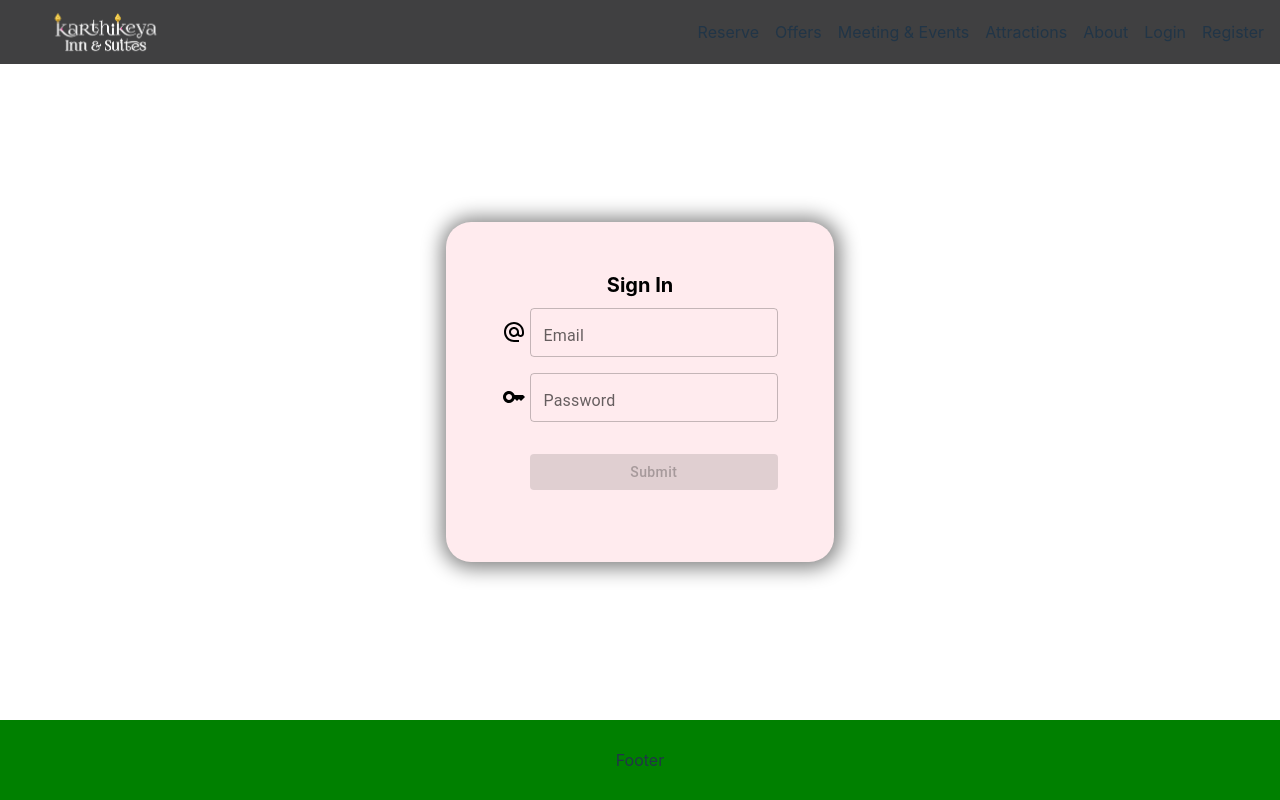
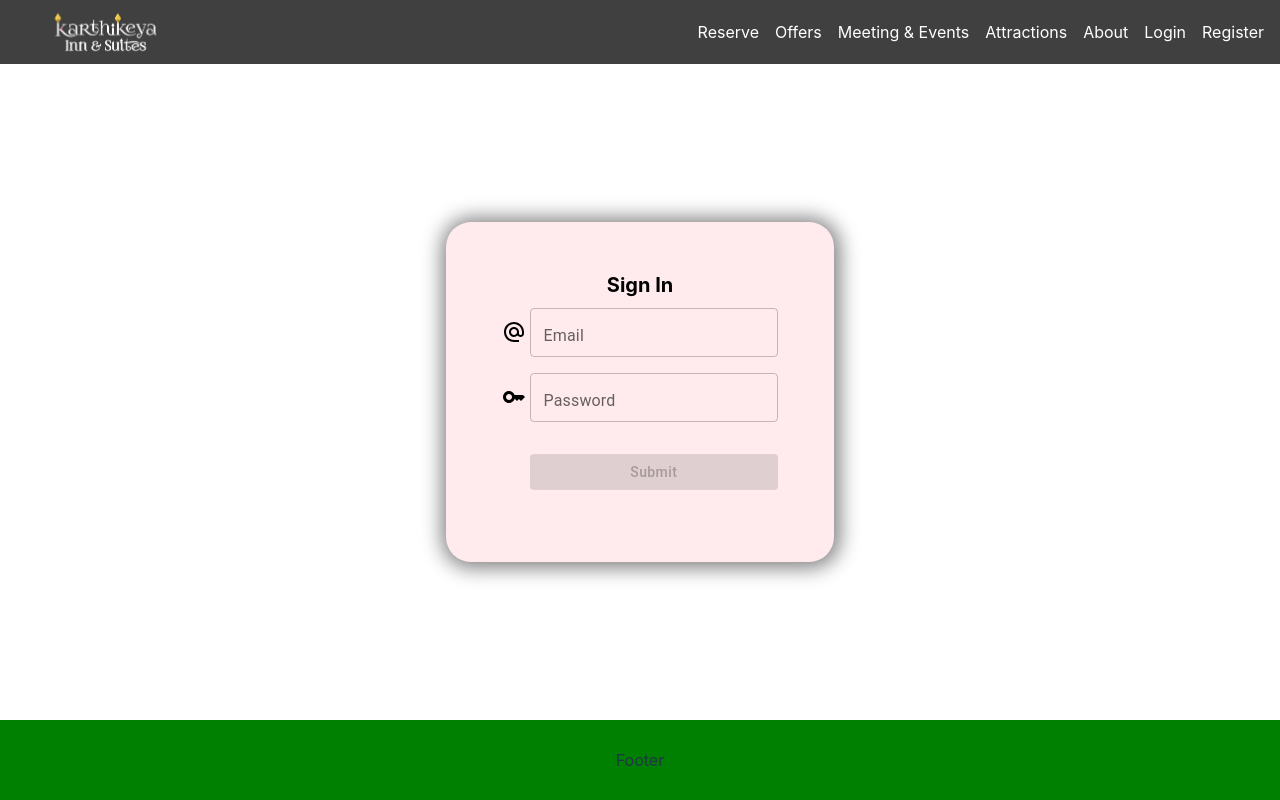
Before and after one commit to sampathbabu/hotel-booking, a React (Vite) app: page /login in a window 1280 px wide. Built offline with nearby package versions, Linux system fonts and the light colour scheme.

Commit message:
Fixed white color in header

```diff
--- a/src/App.jsx
+++ b/src/App.jsx
@@ -1,5 +1,5 @@
 import "./App.css";
-import { Box, Grid } from "@mui/material";
+import { Box, createTheme, Grid, ThemeProvider } from "@mui/material";
 import Header from "./common/components/Header/index.jsx";
 import BG from "./assets/bg.jpeg";
 import { useState } from "react";
@@ -11,7 +11,13 @@ function App() {
   String.prototype.capitalize = () => {
     return this.substring(0).toUpperCase() + this.substring(1);
   };
+  const theme=createTheme({
+    palette:{
+      mode:"light"
+    }
+  })
   return (
+    <ThemeProvider theme={theme}>
     <RecoilRoot>
         <BrowserRouter>
           <Grid
@@ -68,6 +74,7 @@ function App() {
           </Grid>
         </BrowserRouter>
     </RecoilRoot>
+    </ThemeProvider>
   );
   // return (
   //   <Box sx={{minWidth:'97.5vw',height:"100vh",padding:"0 1vw",border:'1px solid orange',position:'relative'}}>
--- a/src/common/components/Header/index.jsx
+++ b/src/common/components/Header/index.jsx
@@ -20,7 +20,7 @@ const Header = ({showHeaderMenu,setHeaderMenu}) => {
     console.log(showMenu);
   },[showHeaderMenu])
   return (
-    <Grid
+    <Grid color={"white"}
       container
       width={"100%"}
       paddingY={"0.5rem"}
```
